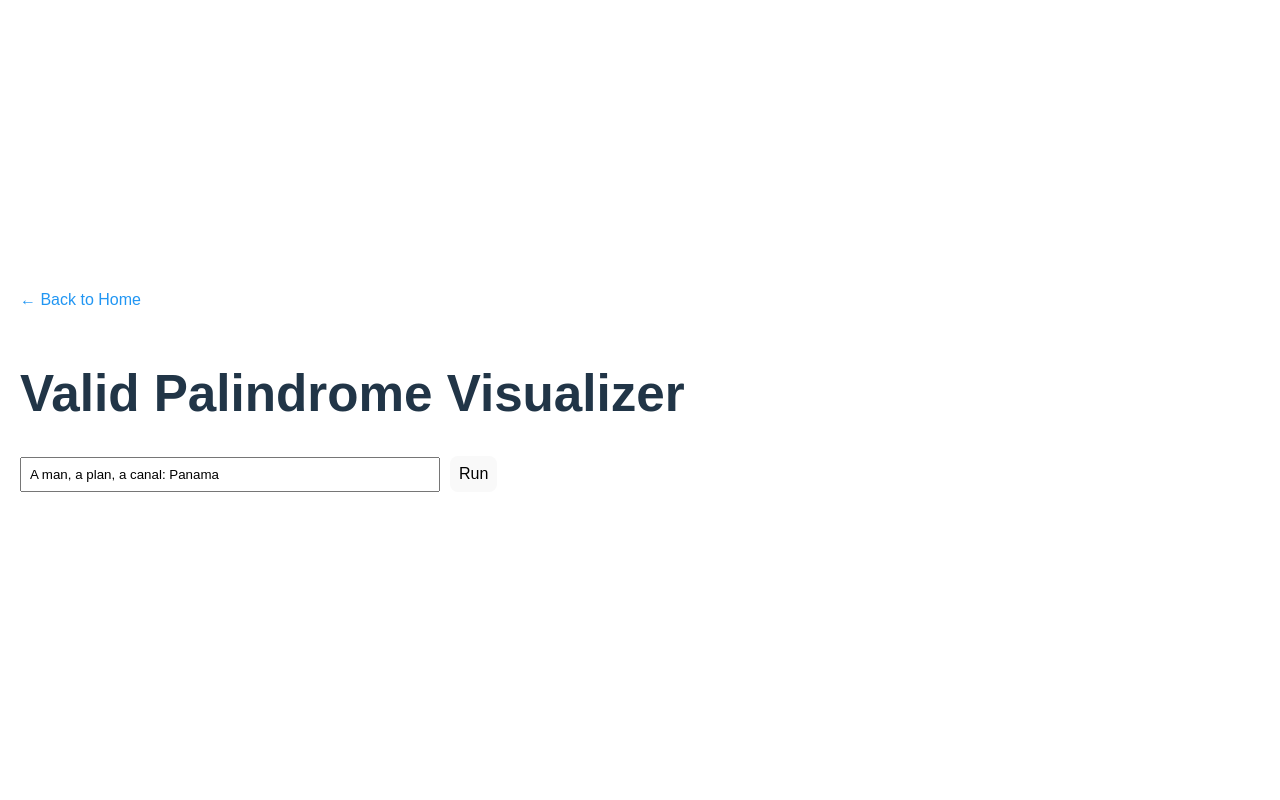
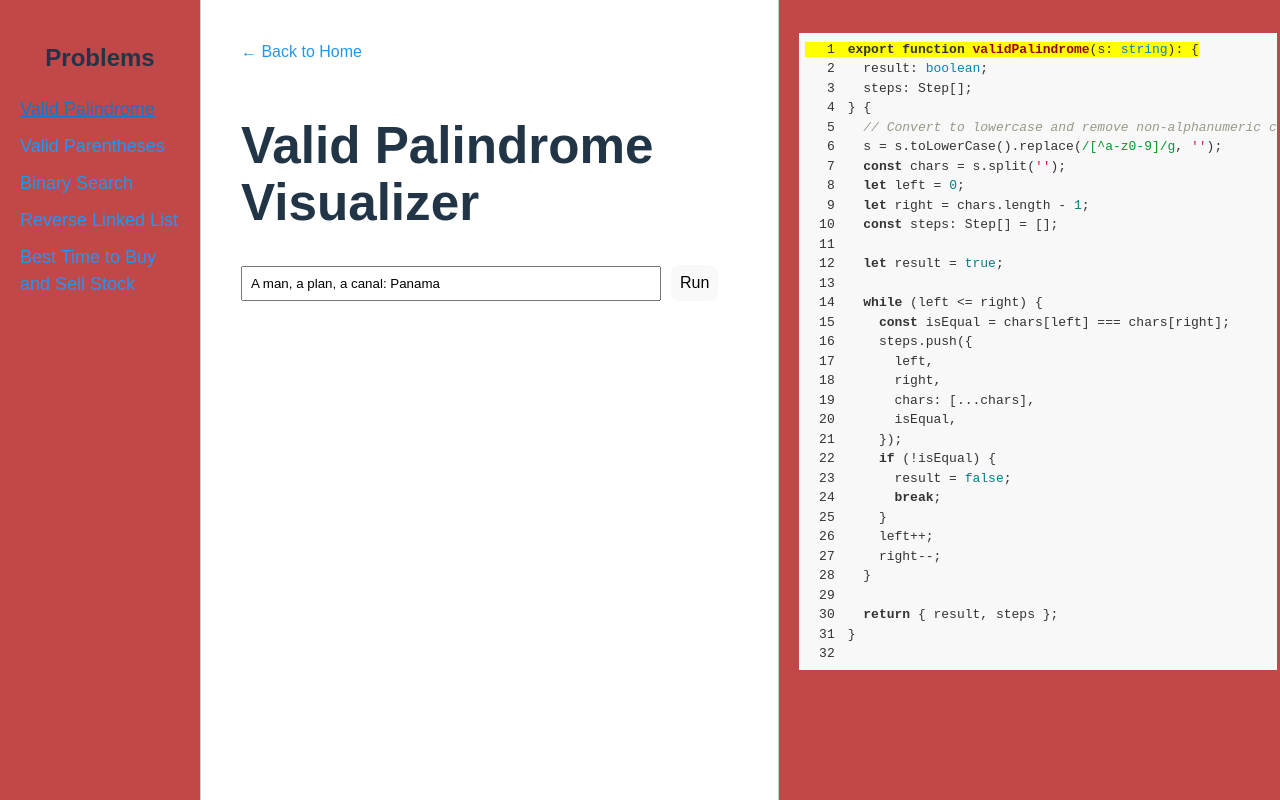
Before and after one commit to RidwanSharkar/Borrowed-Order, a React (Vite) app: page /valid-palindrome in a window 1280 px wide. Built offline with nearby package versions, Linux system fonts and the light colour scheme.

Commit message:
descending the final layer

```diff
--- a/Borrowed-Order/App.tsx
+++ b/Borrowed-Order/App.tsx
@@ -2,23 +2,25 @@
 
 import React from 'react';
 import { BrowserRouter as Router, Route, Routes } from 'react-router-dom';
+import Layout from './Layout';
 import PalindromeVisualizer from './LCs/PalindromeVisualizer';
 import ValidParenthesesVisualizer from './LCs/ValidParenthesesVisualizer';
 import BinarySearchVisualizer from './LCs/BinarySearchVisualizer';
 import ReverseLinkedListVisualizer from './LCs/ReverseLinkedListVisualizer';
 import BuySellStockVisualizer from './LCs/BuySellStockVisualizer';
-import Home from './Home';
 
 const App: React.FC = () => {
   return (
     <Router>
       <Routes>
-        <Route path="/" element={<Home />} />
-        <Route path="/valid-palindrome" element={<PalindromeVisualizer />} />
-        <Route path="/valid-parentheses" element={<ValidParenthesesVisualizer />} />
-        <Route path="/binary-search" element={<BinarySearchVisualizer />} />
-        <Route path="/reverse-linked-list" element={<ReverseLinkedListVisualizer />} />
-        <Route path="/best-time-to-buy-sell-stock" element={<BuySellStockVisualizer />} />
+        <Route path="/" element={<Layout />}>
+          <Route index element={<div>Select a problem from the left panel.</div>} />
+          <Route path="valid-palindrome" element={<PalindromeVisualizer />} />
+          <Route path="valid-parentheses" element={<ValidParenthesesVisualizer />} />
+          <Route path="binary-search" element={<BinarySearchVisualizer />} />
+          <Route path="reverse-linked-list" element={<ReverseLinkedListVisualizer />} />
+          <Route path="best-time-to-buy-sell-stock" element={<BuySellStockVisualizer />} />
+        </Route>
       </Routes>
     </Router>
   );
--- /dev/null
+++ b/Borrowed-Order/CodeContent.tsx
@@ -0,0 +1,30 @@
+import React, { createContext, useState, ReactNode } from 'react';
+
+interface CodeContextProps {
+  code: string;
+  setCode: (code: string) => void;
+  highlightedLine: number | null;
+  setHighlightedLine: (line: number | null) => void;
+}
+
+export const CodeContext = createContext<CodeContextProps>({
+  code: '',
+  setCode: () => {},
+  highlightedLine: null,
+  setHighlightedLine: () => {},
+});
+
+interface CodeProviderProps {
+  children: ReactNode;
+}
+
+export const CodeProvider: React.FC<CodeProviderProps> = ({ children }) => {
+  const [code, setCode] = useState<string>('');
+  const [highlightedLine, setHighlightedLine] = useState<number | null>(null);
+
+  return (
+    <CodeContext.Provider value={{ code, setCode, highlightedLine, setHighlightedLine }}>
+      {children}
+    </CodeContext.Provider>
+  );
+};
--- a/Borrowed-Order/Home.css
+++ b/Borrowed-Order/Home.css
@@ -2,7 +2,6 @@
 
 .home-container {
         padding: 20px;
-        text-align: center;
         font-family: Arial, sans-serif;
       }
 
@@ -21,6 +20,8 @@
         color: #2196f3;
       }
 
-      .problem-list li a:hover {
+      .problem-list li a:hover,
+      .problem-list li a.active-link {
         text-decoration: underline;
+        color: #0b79d0;
       }
--- a/Borrowed-Order/Home.tsx
+++ b/Borrowed-Order/Home.tsx
@@ -1,28 +1,53 @@
 // src/Home.tsx
 
 import React from 'react';
-import { Link } from 'react-router-dom';
+import { NavLink } from 'react-router-dom';
 import './Home.css';
 
 const Home: React.FC = () => {
   return (
     <div className="home-container">
-      <h1>Algorithm Visualizer</h1>
+      <h2>Problems</h2>
       <ul className="problem-list">
         <li>
-          <Link to="/valid-palindrome">Valid Palindrome</Link>
+          <NavLink
+            to="/valid-palindrome"
+            className={({ isActive }) => (isActive ? 'active-link' : '')}
+          >
+            Valid Palindrome
+          </NavLink>
         </li>
         <li>
-          <Link to="/valid-parentheses">Valid Parentheses</Link>
+          <NavLink
+            to="/valid-parentheses"
+            className={({ isActive }) => (isActive ? 'active-link' : '')}
+          >
+            Valid Parentheses
+          </NavLink>
         </li>
         <li>
-          <Link to="/binary-search">Binary Search</Link>
+          <NavLink
+            to="/binary-search"
+            className={({ isActive }) => (isActive ? 'active-link' : '')}
+          >
+            Binary Search
+          </NavLink>
         </li>
         <li>
-          <Link to="/reverse-linked-list">Reverse Linked List</Link>
+          <NavLink
+            to="/reverse-linked-list"
+            className={({ isActive }) => (isActive ? 'active-link' : '')}
+          >
+            Reverse Linked List
+          </NavLink>
         </li>
         <li>
-          <Link to="/best-time-to-buy-sell-stock">Best Time to Buy and Sell Stock</Link>
+          <NavLink
+            to="/best-time-to-buy-sell-stock"
+            className={({ isActive }) => (isActive ? 'active-link' : '')}
+          >
+            Best Time to Buy and Sell Stock
+          </NavLink>
         </li>
       </ul>
     </div>
--- a/Borrowed-Order/LCs/PalindromeVisualizer.tsx
+++ b/Borrowed-Order/LCs/PalindromeVisualizer.tsx
@@ -1,15 +1,82 @@
 // src/components/PalindromeVisualizer.tsx
 
-import React, { useState } from 'react';
+import React, { useState, useEffect, useContext } from 'react';
 import { validPalindrome, Step } from '../Algos/validPalindrome';
 import './PalindromeVisualizer.css';
 import { Link } from 'react-router-dom';
+import { CodeContext } from '../CodeContent';
+
+const validPalindromeCode = `export function validPalindrome(s: string): {
+  result: boolean;
+  steps: Step[];
+} {
+  // Convert to lowercase and remove non-alphanumeric characters
+  s = s.toLowerCase().replace(/[^a-z0-9]/g, '');
+  const chars = s.split('');
+  let left = 0;
+  let right = chars.length - 1;
+  const steps: Step[] = [];
+
+  let result = true;
+
+  while (left <= right) {
+    const isEqual = chars[left] === chars[right];
+    steps.push({
+      left,
+      right,
+      chars: [...chars],
+      isEqual,
+    });
+    if (!isEqual) {
+      result = false;
+      break;
+    }
+    left++;
+    right--;
+  }
+
+  return { result, steps };
+}
+`;
 
 const PalindromeVisualizer: React.FC = () => {
   const [input, setInput] = useState('A man, a plan, a canal: Panama');
   const [steps, setSteps] = useState<Step[]>([]);
   const [currentStepIndex, setCurrentStepIndex] = useState(0);
   const [result, setResult] = useState<boolean | null>(null);
+  const { setCode, setHighlightedLine } = useContext(CodeContext);
+
+  useEffect(() => {
+    setCode(validPalindromeCode);
+  }, [setCode]);
+
+  useEffect(() => {
+    // Map each step index to the corresponding line number in the code
+    // Adjust the line numbers based on the actual code
+    const stepToLineMap: number[] = [
+      1, // function signature
+      3, // Convert to lowercase...
+      4, // const chars = s.split('');
+      5, // let left = 0;
+      6, // let right = chars.length - 1;
+      7, // const steps: Step[] = [];
+      9, // let result = true;
+      11, // while (left <= right) {
+      12, // const isEqual = chars[left] === chars[right];
+      13, // steps.push({...});
+      14, // if (!isEqual) {
+      15, // result = false; break;
+      18, // left++;
+      19, // right--;
+      21, // return { result, steps };
+    ];
+
+    if (currentStepIndex >= 0 && currentStepIndex < stepToLineMap.length) {
+      setHighlightedLine(stepToLineMap[currentStepIndex]);
+    } else {
+      setHighlightedLine(null);
+    }
+  }, [currentStepIndex, setHighlightedLine]);
 
   const handleRun = () => {
     const { result, steps } = validPalindrome(input);
--- a/Borrowed-Order/LCs/ReverseLinkedListVisualizer.tsx
+++ b/Borrowed-Order/LCs/ReverseLinkedListVisualizer.tsx
@@ -1,6 +1,6 @@
 // src/components/ReverseLinkedListVisualizer.tsx
 
-import React, { useState } from 'react';
+import React, { useState, useEffect, useContext } from 'react';
 import {
   reverseLinkedList,
   Step,
@@ -8,12 +8,76 @@
 } from '../Algos/reverseLinkedList';
 import './ReverseLinkedListVisualizer.css';
 import { Link } from 'react-router-dom';
+import { CodeContext } from '../CodeContent';
 
+const reverseLinkedListCode = `export function reverseLinkedList(head: ListNode | null): {
+  newHead: ListNode | null;
+  steps: Step[];
+} {
+  let prev: ListNode | null = null;
+  let current = head;
+  const steps: Step[] = [];
+
+  while (current) {
+    const nextNode = current.next;
+
+    steps.push({
+      current: current.val,
+      prev: prev ? prev.val : null,
+      nextNode: nextNode ? nextNode.val : null,
+      list: getListValues(current),
+    });
+
+    current.next = prev;
+    prev = current;
+    current = nextNode;
+  }
+
+  return { newHead: prev, steps };
+}
+
+export function getListValues(head: ListNode | null): number[] {
+  const values: number[] = [];
+  let current = head;
+  while (current) {
+    values.push(current.val);
+    current = current.next;
+  }
+  return values;
+}
+`;
 
 const ReverseLinkedListVisualizer: React.FC = () => {
   const [inputArray, setInputArray] = useState('1,2,3,4,5');
   const [steps, setSteps] = useState<Step[]>([]);
   const [currentStepIndex, setCurrentStepIndex] = useState(0);
+  const { setCode, setHighlightedLine } = useContext(CodeContext);
+
+  useEffect(() => {
+    setCode(reverseLinkedListCode);
+  }, [setCode]);
+
+  useEffect(() => {
+    const stepToLineMap: number[] = [
+      1,  // function signature
+      3,  // let prev = null;
+      4,  // let current = head;
+      5,  // const steps: Step[] = [];
+      7,  // while (current) {
+      8,  // const nextNode = current.next;
+      10, // steps.push({...});
+      13, // current.next = prev;
+      14, // prev = current;
+      15, // current = nextNode;
+      18, // return { newHead: prev, steps };
+    ];
+
+    if (currentStepIndex >= 0 && currentStepIndex < stepToLineMap.length) {
+      setHighlightedLine(stepToLineMap[currentStepIndex]);
+    } else {
+      setHighlightedLine(null);
+    }
+  }, [currentStepIndex, setHighlightedLine]);
 
   const handleRun = () => {
     const values = inputArray.split(',').map(Number);
@@ -43,7 +107,7 @@
           value={inputArray}
           onChange={(e) => setInputArray(e.target.value)}
           placeholder="Enter list values, e.g., 1,2,3,4,5"
-          style={{ width: '300px', padding: '8px' }}
+          style={{ width: '400px', padding: '8px' }}
         />
         <button onClick={handleRun} style={{ marginLeft: '10px', padding: '8px' }}>
           Run
--- /dev/null
+++ b/Borrowed-Order/Layout.css
@@ -0,0 +1,27 @@
+.layout-container {
+  display: flex;
+  height: 100vh;
+}
+
+.left-panel {
+  width: 200px;
+  background-color: #c14848;
+  overflow-y: auto;
+  border-right: 1px solid #ccc;
+}
+
+.center-panel {
+  flex: 1;
+  padding: 20px;
+  overflow-y: auto;
+}
+
+.right-panel {
+  width: 40%;
+  background-color: #c14848;
+  overflow-y: auto;
+  overflow-x: hidden;
+  border-left: 1px solid #ccc;
+  padding: 20px;
+  box-sizing: border-box;
+}
--- /dev/null
+++ b/Borrowed-Order/Layout.tsx
@@ -0,0 +1,46 @@
+import React, { useContext } from 'react';
+import { Outlet, useLocation } from 'react-router-dom';
+import Home from './Home';
+import './Layout.css';
+import { CodeContext } from './CodeContent';
+import { Light as SyntaxHighlighter } from 'react-syntax-highlighter';
+import typescript from 'react-syntax-highlighter/dist/esm/languages/hljs/typescript';
+import { github } from 'react-syntax-highlighter/dist/esm/styles/hljs';
+
+SyntaxHighlighter.registerLanguage('typescript', typescript);
+
+const Layout: React.FC = () => {
+  const location = useLocation();
+  const { code, highlightedLine } = useContext(CodeContext);
+
+  return (
+    <div className="layout-container">
+      <aside className="left-panel">
+        <Home />
+      </aside>
+      <main className="center-panel">
+        <Outlet />
+      </main>
+      {location.pathname !== '/' && (
+        <aside className="right-panel">
+          <SyntaxHighlighter
+            language="typescript"
+            style={github}
+            showLineNumbers
+            wrapLines
+            lineProps={(lineNumber) => {
+              const style: React.CSSProperties = highlightedLine === lineNumber
+                ? { backgroundColor: 'yellow' }
+                : {};
+              return { style };
+            }}
+          >
+            {code}
+          </SyntaxHighlighter>
+        </aside>
+      )}
+    </div>
+  );
+};
+
+export default Layout;
--- a/Borrowed-Order/main.tsx
+++ b/Borrowed-Order/main.tsx
@@ -2,9 +2,12 @@
 import { createRoot } from 'react-dom/client'
 import App from './App.tsx'
 import './index.css'
+import { CodeProvider } from './CodeContent'
 
 createRoot(document.getElementById('root')!).render(
   <StrictMode>
-    <App />
+    <CodeProvider>
+      <App />
+    </CodeProvider>
   </StrictMode>,
 )
--- a/package.json
+++ b/package.json
@@ -12,12 +12,14 @@
   "dependencies": {
     "react": "^18.3.1",
     "react-dom": "^18.3.1",
-    "react-router-dom": "^6.27.0"
+    "react-router-dom": "^6.27.0",
+    "react-syntax-highlighter": "^15.6.1"
   },
   "devDependencies": {
     "@eslint/js": "^9.11.1",
     "@types/react": "^18.3.10",
     "@types/react-dom": "^18.3.0",
+    "@types/react-syntax-highlighter": "^15.5.13",
     "@vitejs/plugin-react": "^4.3.2",
     "eslint": "^9.11.1",
     "eslint-plugin-react-hooks": "^5.1.0-rc.0",
```
Also changed, not shown: 1 other file (tests, documents, lock files or other folders).
